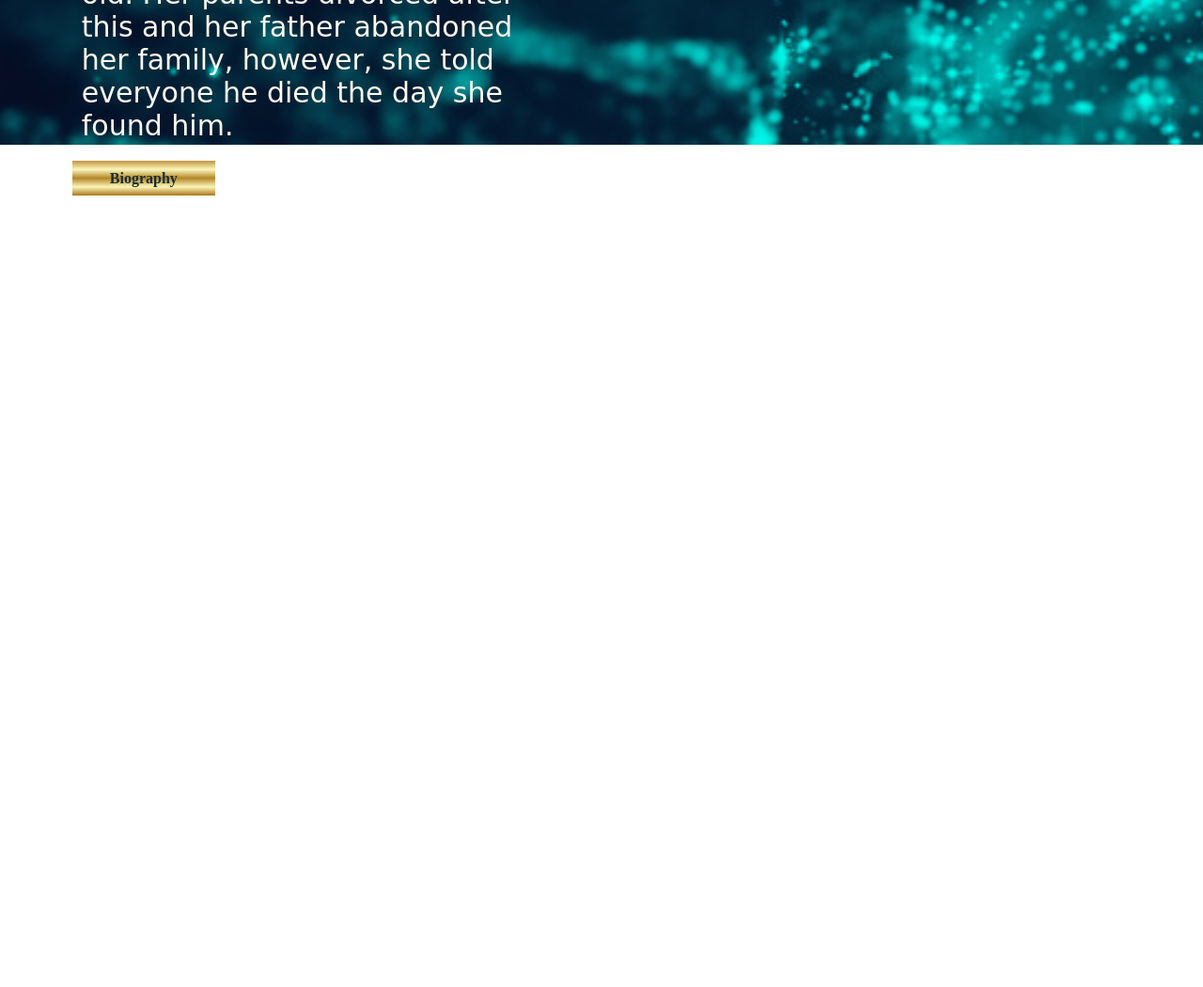
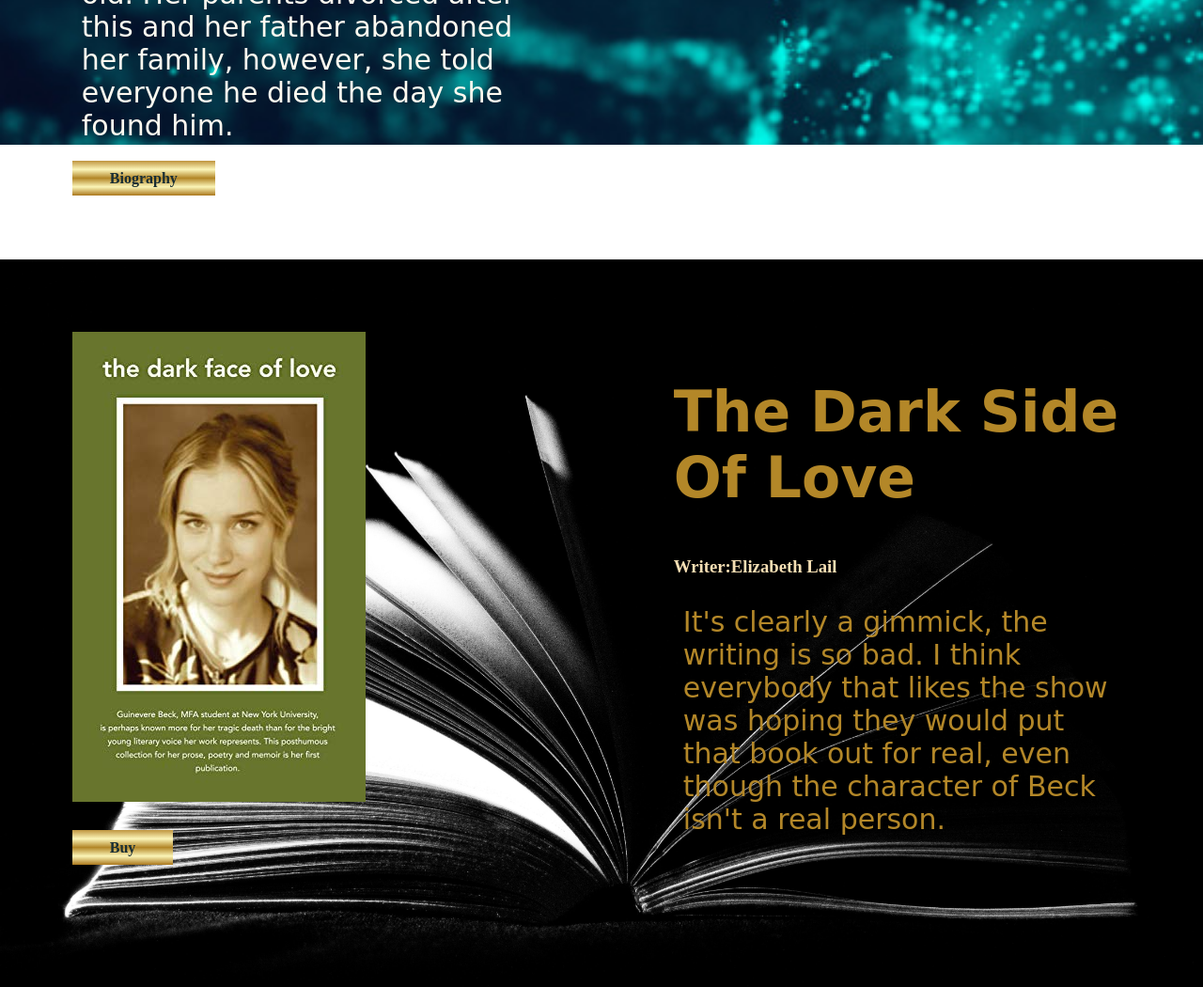
Before and after one commit to SiumNobo/Selfmaded-project, a plain HTML site: page index.html in a window 1280 px wide. Shown: the part 566-1616 px from the top of the page at 94% size. Before the commit the page ends 842 px from the top, so only its background shows below. Drawn offline with Linux system fonts and the light colour scheme; a web font is replaced by a local one.

Commit message:
2ndpagedone

```diff
--- a/index.html
+++ b/index.html
@@ -21,13 +21,27 @@
         <div class="half-width">
 <img src="Images/Beck front page updated.jpg" alt="">
         </div>
+    </Selection>
         </div>
-    </Selection>
 
-    <section>
-        <div>
 
-        </div>
-    </section>
+    <div class="book-img">
+        <section class="flex-containner">
+            <div class="half-width2">
+                <img src="Images/Beck book.jpg" alt="">
+                <br>
+                <br>
+                <br>
+                <a class="Button-1" target="_blank" href="https://www.amazon.com/Dark-Face-Love-Guinevere-Beck/dp/B099FTBL3F">Buy</a>
+            </div>
+            <div class="half-width">
+                <h1 class="Middle-con">The Dark Side Of Love</h1>
+                <h3>Writer:Elizabeth Lail</h3>
+                <p class="Middle-con">
+                    It's clearly a gimmick, the writing is so bad. I think everybody that likes the show was hoping they would put that book out for real, even though the character of Beck isn't a real person.
+                </p>
+            </div>
+        </section>
+    </div>
 </body>
 </html>
--- a/style.css
+++ b/style.css
@@ -53,3 +53,28 @@ p
     background-repeat: no-repeat;
     position: left;
 }
+.Middle-con
+{
+color: #b38728;
+}
+h3{
+    color: wheat;
+}
+.half-width2
+{
+    width: 50%;
+    padding: 6%;
+    margin-bottom: 100px;
+}
+.half-width2 image
+{
+    width: 80%;
+    margin-bottom: 0px;
+}
+.book-img
+{
+    background-image: url(Images/Bookbackgrg.jpg);
+    background-repeat: no-repeat;
+    background-size: 100%;
+
+}
```
Also changed, not shown: Images/Bookbackgrg.jpg (added).
